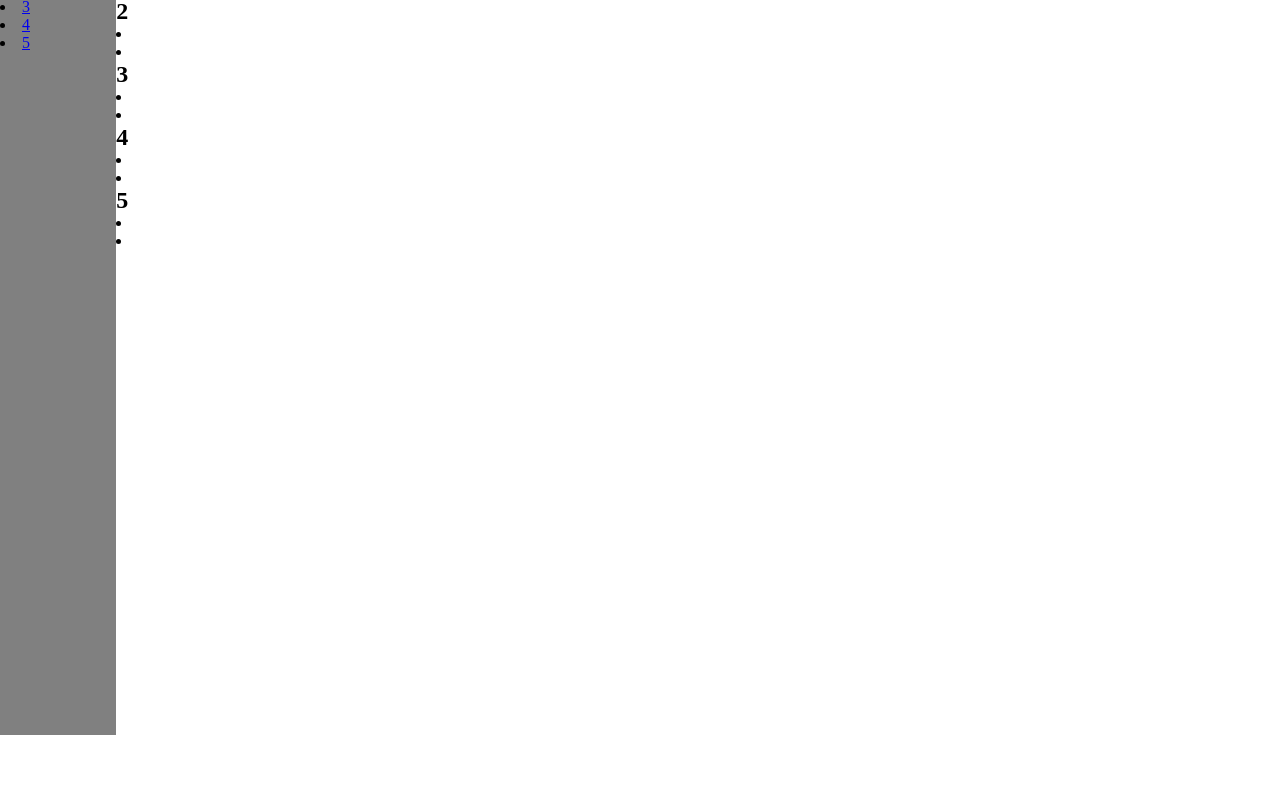
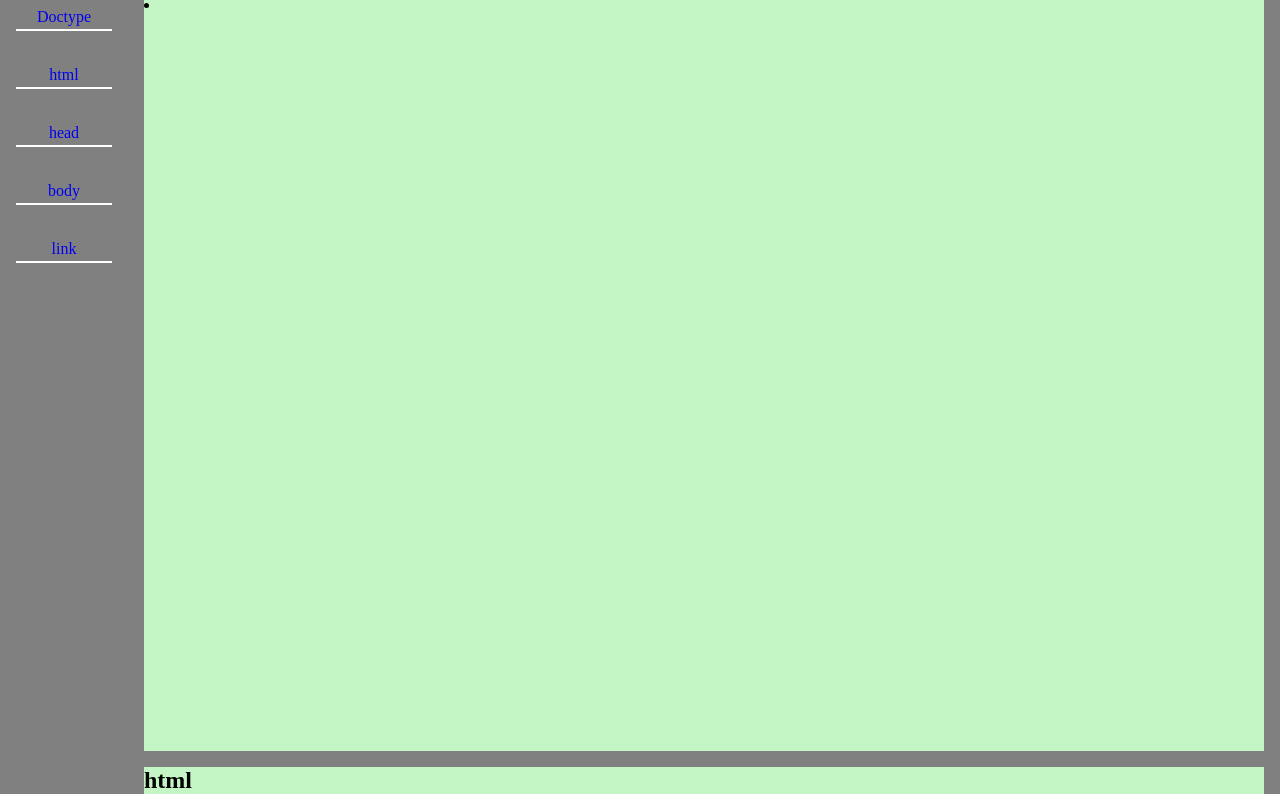
Before and after one commit to DenisImamovicc/My-Technical-Documentation-Page, a plain HTML site: page index.html in a window 1280 px wide. Shown: the part 65-859 px from the top of the page. Before the commit the page ends 800 px from the top, so only its background shows below. Drawn offline with Linux system fonts and the light colour scheme.

Commit message:
Fixed overflow x problem on the website

```diff
--- a/index.css
+++ b/index.css
@@ -7,21 +7,50 @@
 body{
     display: flex;
     flex-direction: column;
+    background-color: gray;
 }
 
 #navbar{
-    height: 10vh;
-    width: 100vw;
-    background-color: grey;
+    /* width: 100vw; */
+    background-color: inherit;
+    position: relative;
+    text-align: center;
+    display: ;
+}
+
+#navbar-id{
+    display: ;
+}
+
+.nav-link{
+    list-style: none;
+    margin: 1rem;
+    border-bottom: 2px solid white;
+
+    padding:3px;
+}
+
+.nav-link:hover{
+    background-color: turquoise;
+}
+
+a{
+    text-decoration-line: none;
+
 }
 
 #main-doc {
-    width: 100vw;
+    /* width: 100vw; */
     height: 100vh;
+    text-align: center;
+
 }
 
 .main-section{
+    height: 100vh;
+    background-color: rgb(196, 245, 196);
 
+    margin: 1rem;
 }
 
 
@@ -31,9 +60,21 @@ body{
         flex-direction: row;
     }
 
+    #main-doc{
+        margin-left: 10vw;
+        width: 100%;
+        text-align: initial;
+    }
+
     #navbar{
         height: 100vh;
         width: 10vw;
         background-color: grey;
+        position: fixed;
+    }
+
+    #navbar-id{
+        display: flex;
+        flex-direction: column;
     }
 }
--- a/index.html
+++ b/index.html
@@ -10,22 +10,23 @@
 <body>
 
         <nav id="navbar">
-            <header id="">
-                <h1>Topic</h1>
+            <h1>HTML5 documents</h1>
+
+            <header id="navbar-id">
                 <li class="nav-link">
-                    <a href="#1">1</a>
+                    <a href="#Doctype">Doctype</a>
                 </li>
                 <li class="nav-link">
-                    <a href="#2">2</a>
+                    <a href="#html">html</a>
                 </li>
                 <li class="nav-link">
-                    <a href="#3">3</a>
+                    <a href="#head">head</a>
                 </li>
                 <li class="nav-link">
-                    <a href="#4">4</a>
+                    <a href="#body">body</a>
                 </li>
                 <li class="nav-link">
-                    <a href="#5">5</a>
+                    <a href="#link">link</a>
                 </li>
             </header>
         </nav>
@@ -33,8 +34,8 @@
 
     <main id="main-doc">
         <section class="main-section">
-            <header id="1">
-                <h2>1</h2>
+            <header id="Doctype">
+                <h2>Doctype</h2>
                 <p></p>
                 <p></p>
                 <p></p>
@@ -45,8 +46,9 @@
             </header>
         </section>
         <section class="main-section">
-            <header id="2">
-                <h2>2</h2>
+            <header id="html">
+
+                <h2>html</h2>
                 <p></p>
                 <p></p>
                 <p></p>
@@ -57,8 +59,9 @@
             </header>
         </section>
         <section class="main-section">
-            <header id="3">
-                <h2>3</h2>
+            <header id="head">
+
+                <h2>head</h2>
                 <p></p>
                 <p></p>
                 <p></p>
@@ -69,8 +72,8 @@
             </header>
         </section>
         <section class="main-section">
-            <header id="4">
-                <h2>4</h2>
+            <header id="body">
+                <h2>body</h2>
                 <p></p>
                 <p></p>
                 <p></p>
@@ -81,8 +84,8 @@
             </header>
         </section>
         <section class="main-section">
-            <header id="5">
-                <h2>5</h2>
+            <header id="link">
+                <h2>link</h2>
                 <p></p>
                 <p></p>
                 <p></p>
```
